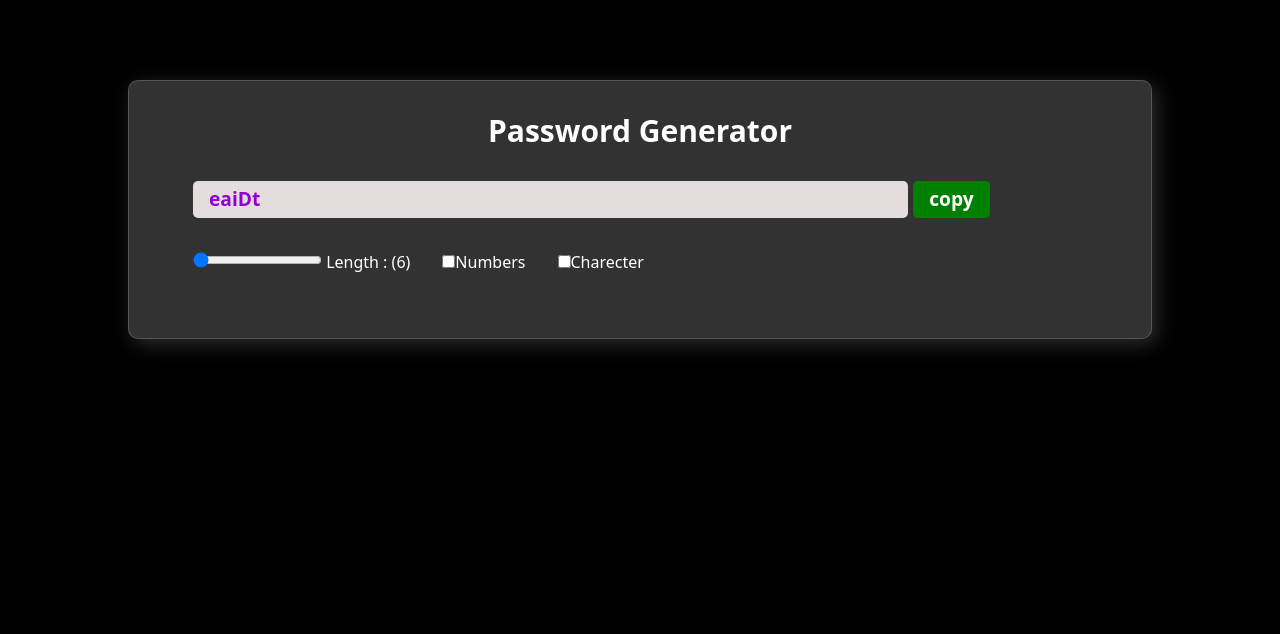
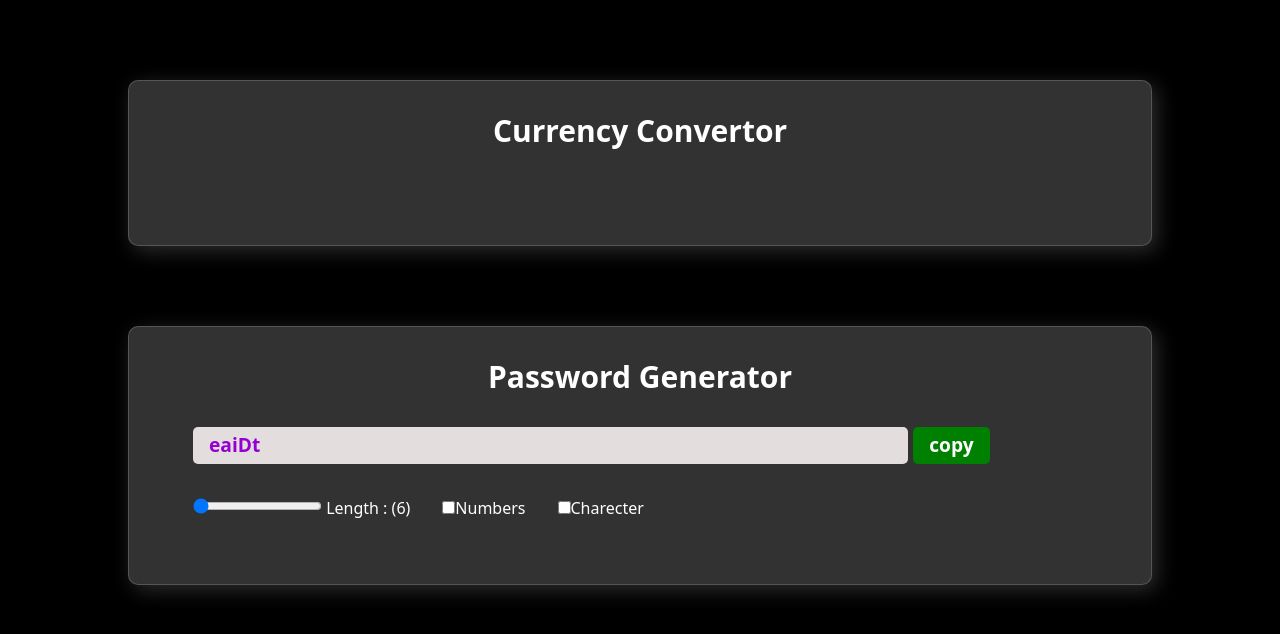
Before and after one commit to Sourabh-Ingle/learningReact, a React (Vite) app in the folder 01passwordgenerator/: page / in a window 1280 px wide. Shown: the top 634 px of the page. Built offline with nearby package versions, Linux system fonts and the light colour scheme.

Commit message:
add new currency convertor

```diff
--- a/01passwordgenerator/src/App.jsx
+++ b/01passwordgenerator/src/App.jsx
@@ -1,5 +1,6 @@
 
 import './App.css'
+import CurrencyConvertor from './components/currencyConvertor/CurrencyConvertor'
 import PasswordConverter from './components/passwordGen/PasswordConverter'
 
 function App() {
@@ -8,6 +9,7 @@ function App() {
 
   return (
     <>
+      < CurrencyConvertor />
       <PasswordConverter />
     </>
   )
--- /dev/null
+++ b/01passwordgenerator/src/components/currencyConvertor/CurrencyConvertor.jsx
@@ -0,0 +1,16 @@
+import React from 'react'
+
+const CurrencyConvertor = () => {
+    return (
+        <div className='container'>
+            <h2 className='text-3xl font-bold text-center'>Currency Convertor</h2>
+            <div className="card">
+
+            </div>
+
+
+       </div>
+  )
+}
+
+export default CurrencyConvertor;
```
